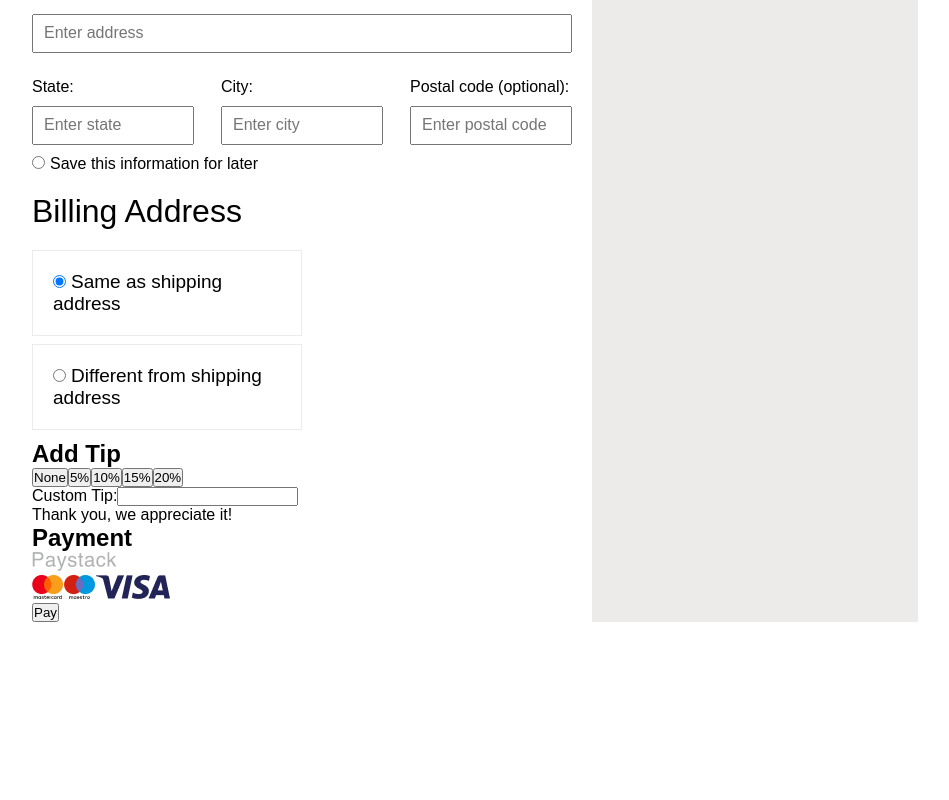
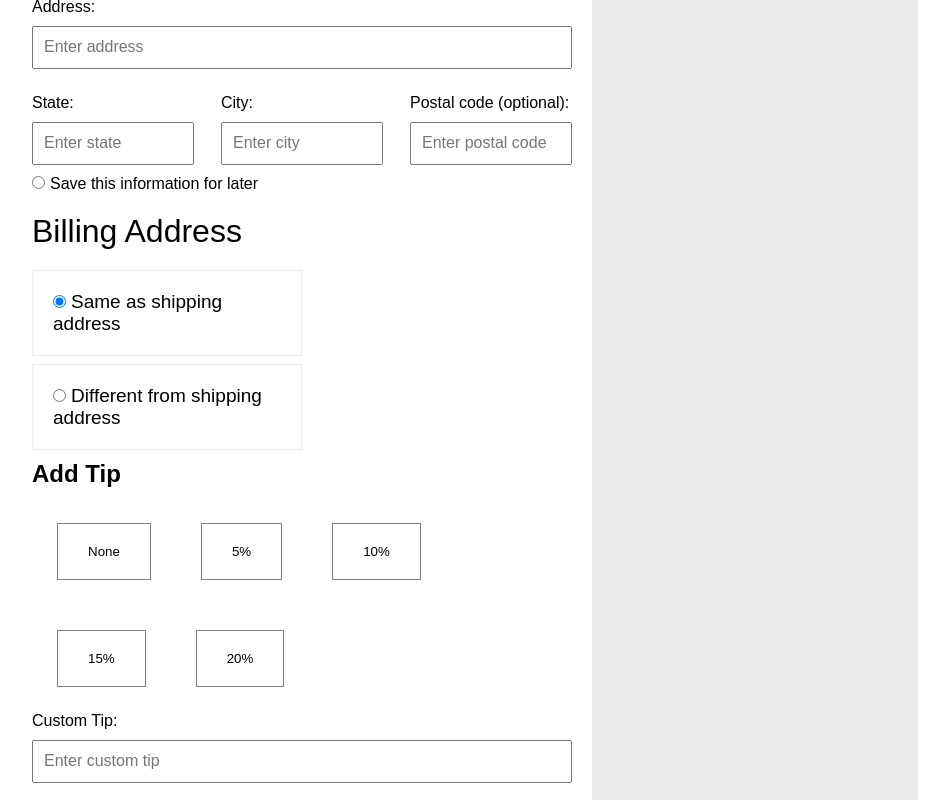
Before and after one commit to Gahbriehel/ecommerce-oneFlare, a React (Vite) app in the folder open-ecommerce/: page /checkout in a window 1280 px wide. Shown: the part 600-1400 px from the top of the page, without its empty margins (68-1017 px from the left). Before the commit the page ends 1262 px from the top, so only its background shows below. Built offline with nearby package versions, Linux system fonts and the light colour scheme.

Commit message:
improved checkout page styling

```diff
--- a/open-ecommerce/src/components/Checkout.jsx
+++ b/open-ecommerce/src/components/Checkout.jsx
@@ -20,9 +20,10 @@ const Checkout = () => {
             </div>
             <div className="custom-tip">
                 <label htmlFor="custom-tip">Custom Tip:</label>
-                <input type="number" id="custom-tip" name="custom-tip" />
+                <br />
+                <input type="number" id="custom-tip" name="custom-tip" placeholder="Enter custom tip" />
             </div>
-            <p>Thank you, we appreciate it!</p>
+            <p><strong>Thank you, we appreciate it!</strong></p>
         </div>
     );
 
--- a/open-ecommerce/src/components/css/checkout.css
+++ b/open-ecommerce/src/components/css/checkout.css
@@ -22,9 +22,9 @@
     font-weight: 500;
 }
 
-.form-container input[type="text"] {
+.form-container input[type="text"], .custom-tip input {
     width: 100%;
-    padding: 10px 10px;
+    padding: 12px 10px;
     margin: 10px 0;
 }
 
@@ -32,7 +32,7 @@
     margin-right: 5px;
 }
 
-.form-container input::placeholder {
+.form-container input::placeholder, .custom-tip input::placeholder {
     font-size: 16px;
 }
 
@@ -57,3 +57,59 @@
     font-size: 19px;
     width: 50%;
 }
+
+/* Tip section */
+
+.tip-section {
+    width: 100%;
+}
+
+.tip-section h2 {
+    margin: 10px 0;
+}
+
+.tip-section .tip-buttons {
+    width: 100%;
+}
+
+.tip-section .tip-buttons  button {
+    padding: 20px 30px;
+    background-color: var(--white-text-color);
+    border: 1px solid var(--gray-border-color);
+    margin: 25px;
+    cursor: pointer;
+}
+
+.tip-section p {
+    margin-top: 10px;
+}
+
+/* Payment section */
+
+.payment-section {
+    width: 100%;
+}
+
+.payment-section h2 {
+    margin: 20px 0;
+}
+
+.payment-section .payment-logos {
+    display: flex;
+    justify-content: space-between;
+}
+
+.payment-section .payment-logos .payment-logo-right img {
+    margin: 0 20px;
+}
+
+.payment-section button {
+    background-color: var(--purple-btn-color);
+    border: none;
+    border: 1px solid var(--gray-border-color);
+    color: var(--white-text-color);
+    padding: 10px 10px;
+    width: 100%;
+    font-size: 20px;
+    margin-top: 20px;
+}
--- a/open-ecommerce/src/components/css/productDetails.css
+++ b/open-ecommerce/src/components/css/productDetails.css
@@ -21,7 +21,7 @@
 
 .pd-product-info {
     width: 35%;
-    font-size: 21px;
+    font-size: 20px;
 }
 
 .pd-prices {
```
